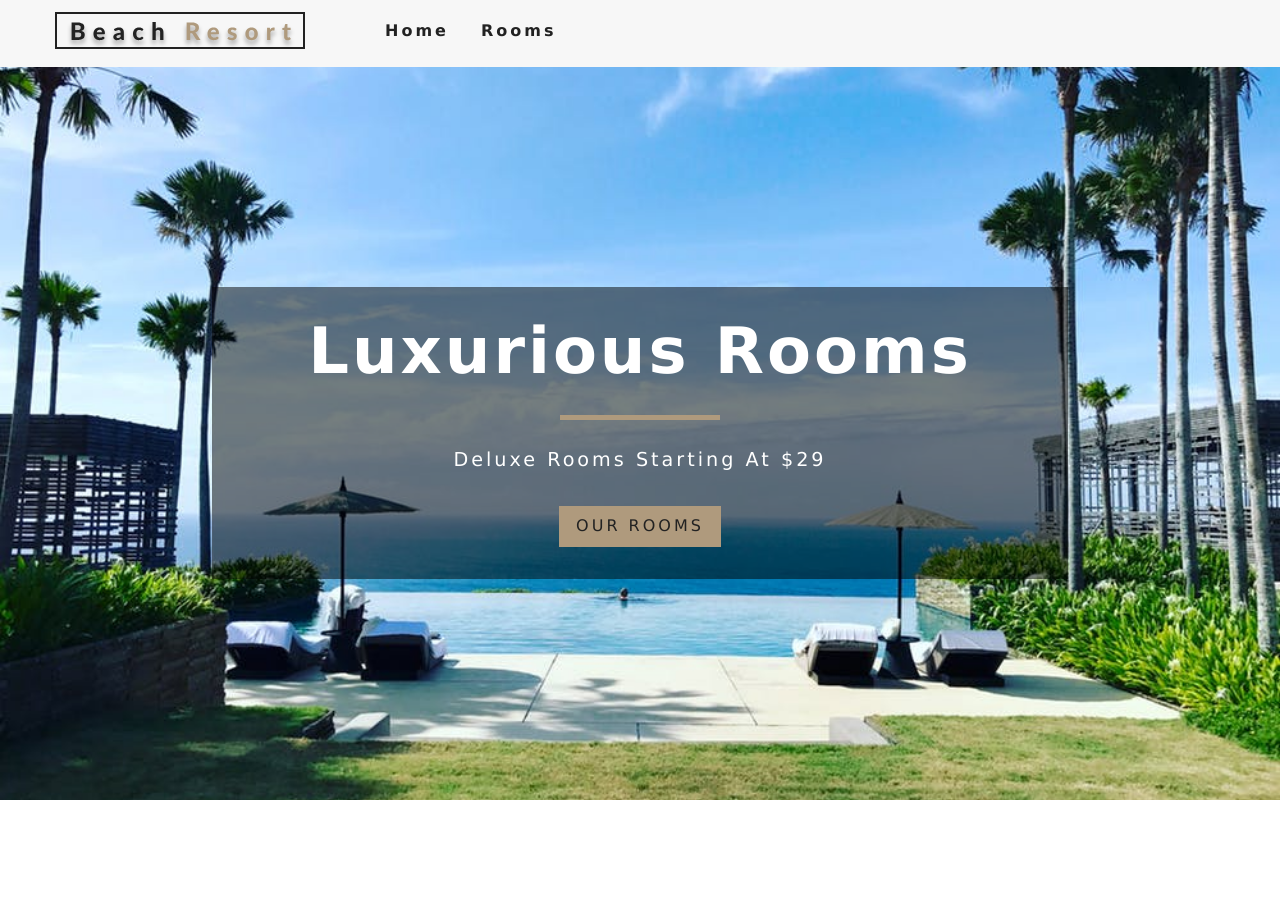
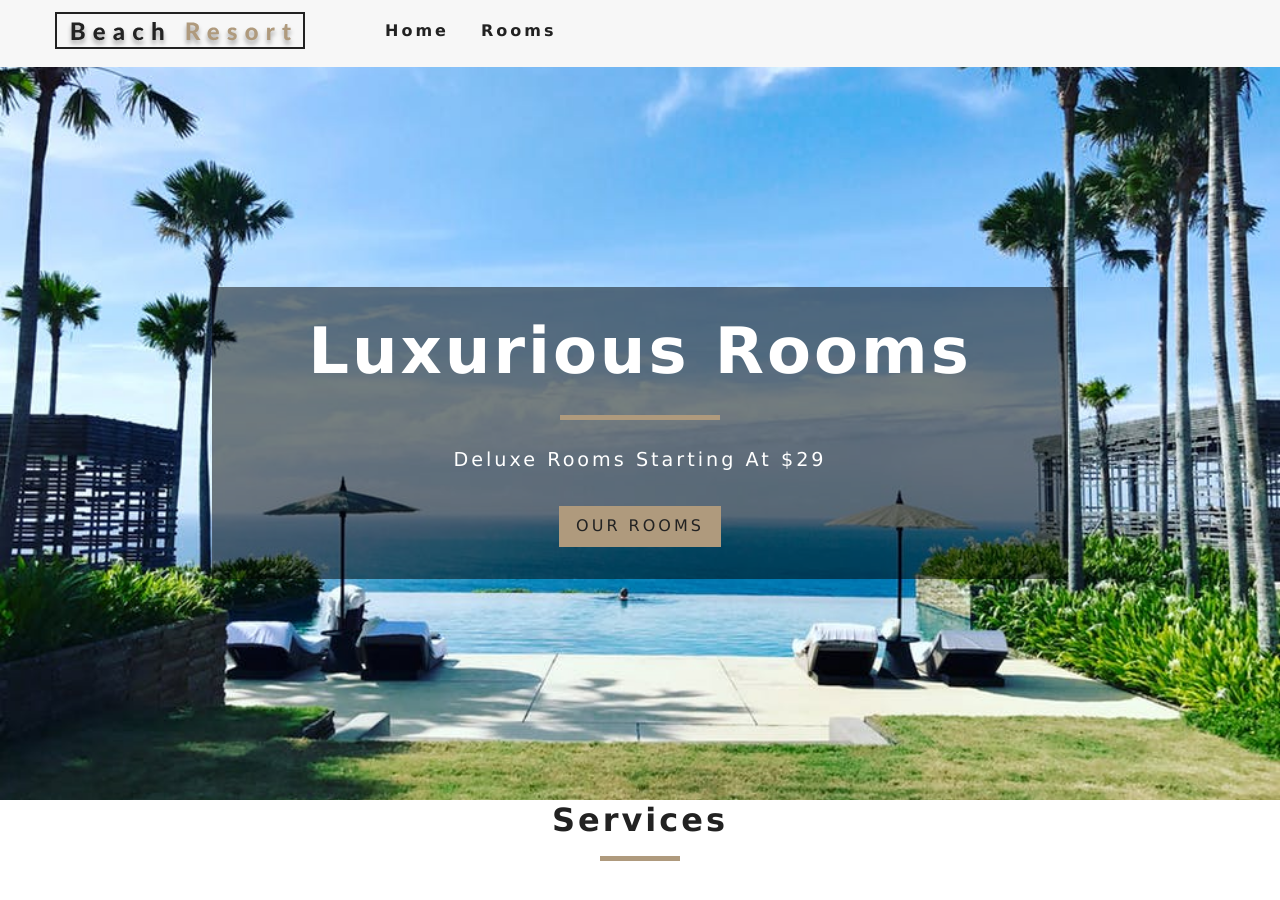
Before and after one commit to pickles135/resort-proj, a React (Create React App) app: page / in a window 1280 px wide. Shown: the top 900 px of the page. Before the commit the page ends 800 px from the top, so only its background shows below. Built offline with nearby package versions, Linux system fonts and the light colour scheme.

Commit message:
adds react fragment and renders the Services component right after Hero

```diff
--- a/src/pages/Home.js
+++ b/src/pages/Home.js
@@ -6,6 +6,7 @@ import { Link } from 'react-router-dom';
 
 const Home = () => {
   return (
+    <>
       <Hero>
         <Banner title="luxurious rooms" subtitle="deluxe rooms starting at $29">
           <Link to="/rooms" className='btn-primary'>
@@ -13,6 +14,8 @@ const Home = () => {
           </Link>
         </Banner>
       </Hero>
+      <Services />
+    </>
   )
 };
 
```
Lines whose indentation alone changed are shown as unchanged.
